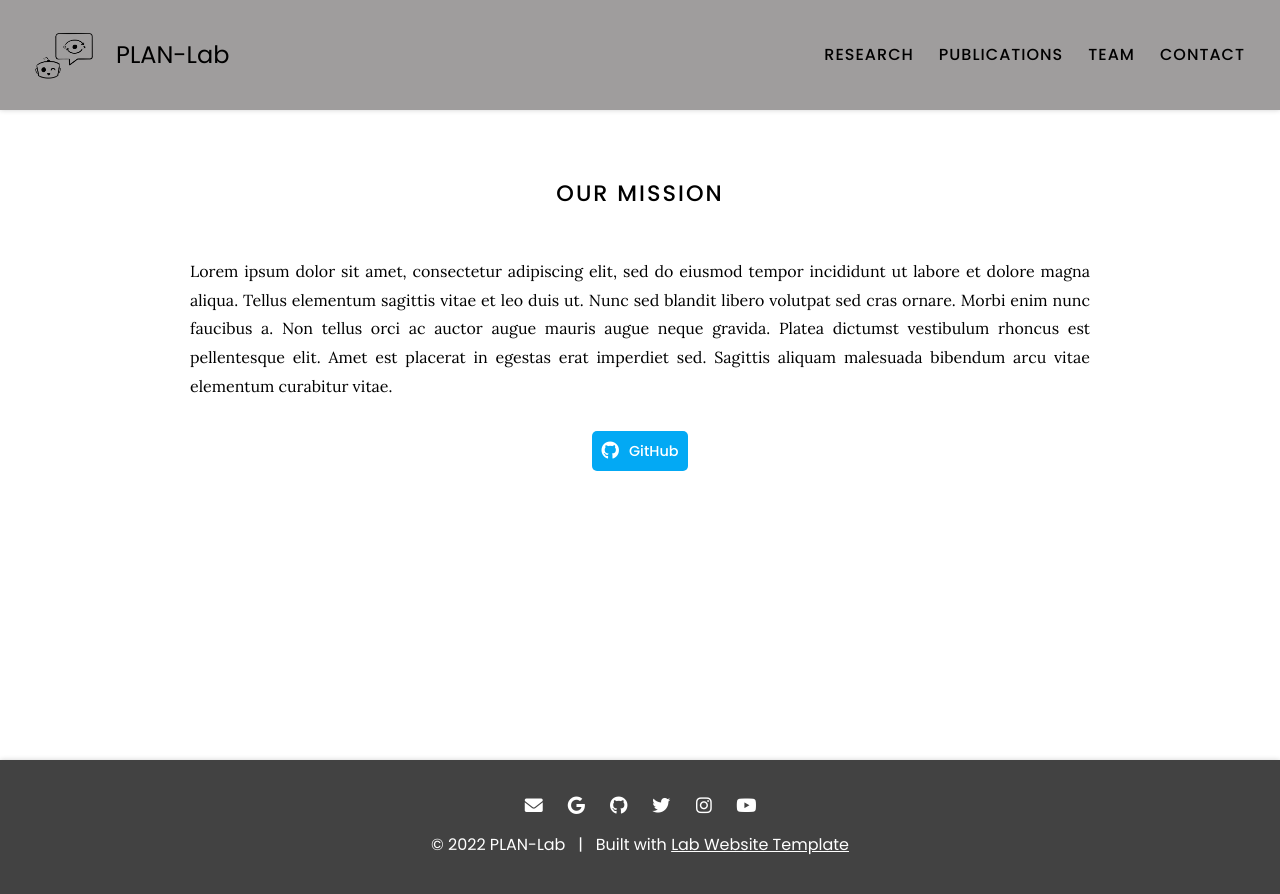
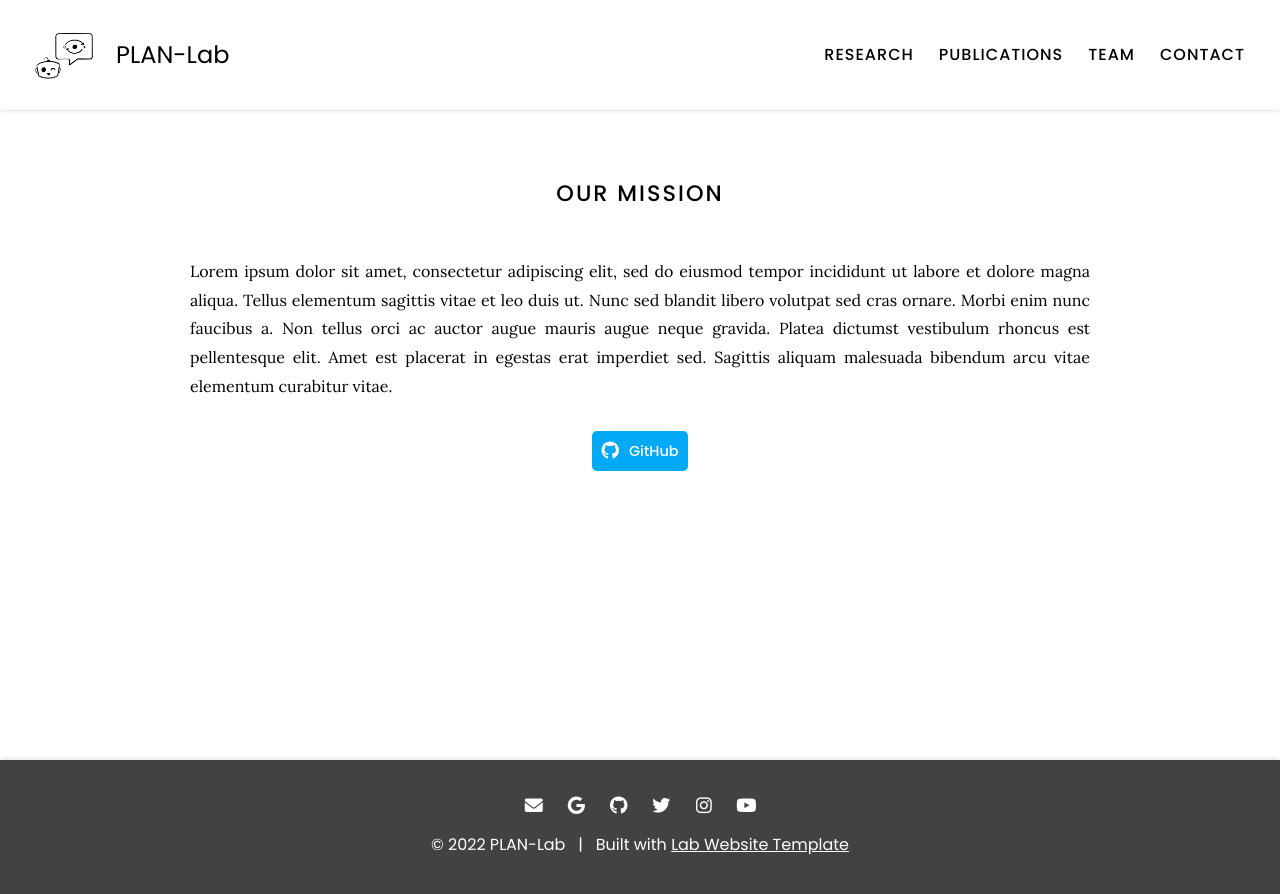
Before and after one commit to XiaonaZhou/plan-lab.github.io, a Jekyll site: the page built from index.md, in a window 1280 px wide. Shown: the top 894 px of the page. Built offline with Jekyll 4.4.1, drawn with Linux system fonts in a browser that asks for light colours.

Commit message:
Update header.scss

```diff
--- a/css/header.scss
+++ b/css/header.scss
@@ -13,7 +13,7 @@ header {
   gap: 20px;
   padding: 30px;
   color: $black;
-  background: #9f9d9d;
+  background: #ffffff;
   box-shadow: $shadow;
 
   & * {
```
